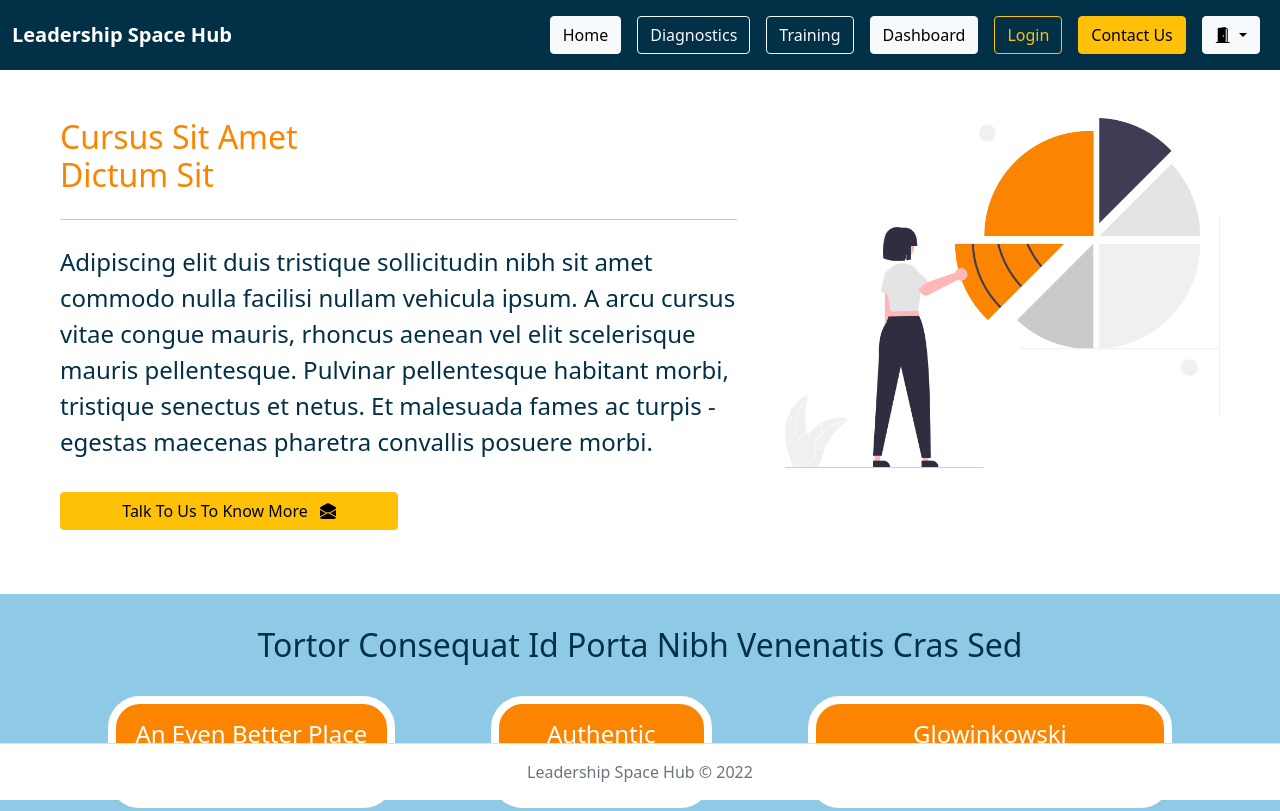
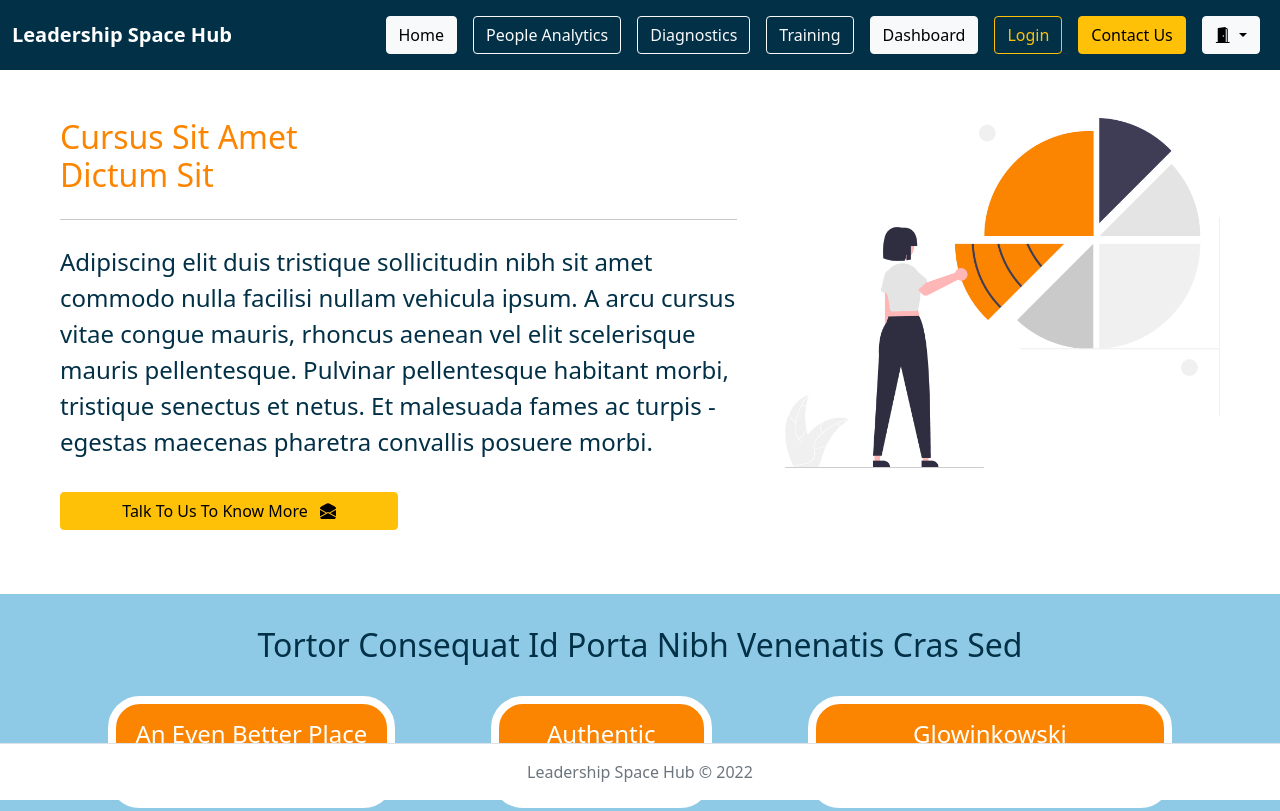
Before and after one commit to thumbsup-platform/prototype, a website: page src/diagnostics.html in a window 1280 px wide. Shown: the top 811 px of the page. Drawn offline with nearby package versions, Linux system fonts and the light colour scheme.

Commit message:
Updated navigation section.

```diff
--- a/src/diagnostics.html
+++ b/src/diagnostics.html
@@ -45,6 +45,13 @@
                   href="./index.html"
                 >
                   <button type="button" class="btn btn-light">Home</button>
+                </a>
+              </li>
+              <li class="nav-item">
+                <a class="nav-link" href="./people-analytics.html">
+                  <button type="button" class="btn btn-outline-light">
+                    People Analytics
+                  </button>
                 </a>
               </li>
               <li class="nav-item">
```
Also changed, not shown: src/login.html (+7 -0 lines), src/training.html (+7 -0 lines).
